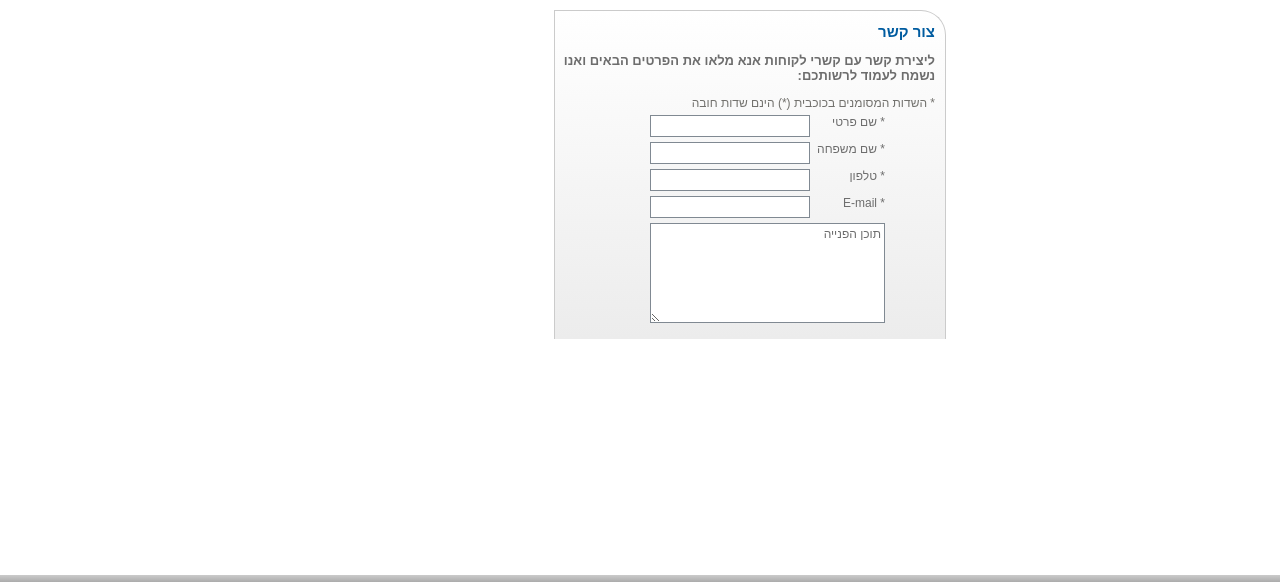
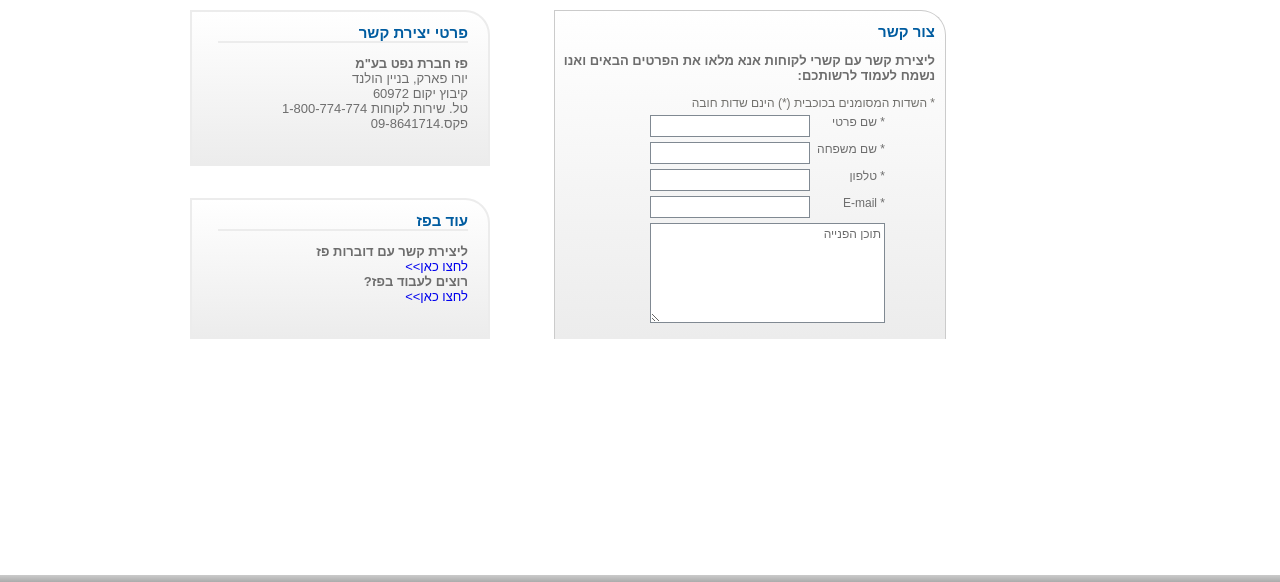
Before and after one commit to elibsh/paz, a plain HTML site: page contact.html in a window 1280 px wide. Shown: the part 187-769 px from the top of the page. Drawn offline with Linux system fonts and the light colour scheme.

Commit message:
Finalizing Contact Page

```diff
--- a/contact.html
+++ b/contact.html
@@ -145,7 +145,25 @@
                         </div>
                     </div>
                     <div>
-
+                        <div>
+                            <h2>פרטי יצירת קשר</h2>
+                            <p>
+                                <strong>פז חברת נפט בע"מ</strong><br>
+                                יורו פארק, בניין הולנד<br>
+                                קיבוץ יקום 60972<br>
+                                טל. שירות לקוחות 1-800-774-774<br>
+                                פקס.09-8641714<br>
+                            </p>
+                        </div>
+                        <div>
+                            <h2>עוד בפז</h2>
+                            <p>
+                                <strong>ליצירת קשר עם דוברות פז</strong><br>
+                                <a href="#">לחצו כאן>></a><br>
+                                <strong>רוצים לעבוד בפז?</strong><br>
+                                <a href="#">לחצו כאן>></a><br>
+                            </p>
+                        </div>
                     </div>
                 </div>
             </div>
--- a/style.css
+++ b/style.css
@@ -337,6 +337,12 @@
     position: absolute;
     top: 7px;
     right: 15px;
+    text-decoration: none;
+}
+
+.flex-item-contact:first-child > nav > ul > li > a:hover {
+    color: #005CA0;
+    text-decoration: underline;
 }
 
 .flex-item-contact:last-child {
@@ -373,6 +379,7 @@
 
 #third-row-contact {
     display: flex;
+    justify-content: space-between;
     /* flex-direction: column; */
 }
 
@@ -390,6 +397,25 @@
     margin-right: 10px;
 }
 
+#third-row-contact > div:last-child {
+    /* background-color: red; */
+    width: 300px;
+    display: flex;
+    flex-direction: column;
+    justify-content: space-between;
+}
+
+#third-row-contact > div:last-child > div {
+    background-image: linear-gradient(white, rgb(236, 236, 236));
+    border: 2px solid rgb(236, 236, 236);
+    border-top-right-radius: 25px;
+    /* border-bottom: none; */
+}
+
+#third-row-contact p a {
+    text-decoration: none;
+}
+
 /* #third-row-contact > div:first-child > div > div {
     background-color: red;
     display: flex;
@@ -404,7 +430,21 @@
     /* margin-bottom: 0; */
 }
 
-#third-row-contact p {
+#third-row-contact > div:last-child h2 {
+    /* border-bottom: 1px solid #CBCBCB; */
+    width: 250px;
+    border-bottom: 2px solid rgb(236, 236, 236);
+    margin-right: 20px;
+}
+
+#third-row-contact > div:last-child p {
+    font-size: 13px;
+    color: #6D6D6D;
+    padding-bottom: 20px;
+    margin-right: 20px;
+}
+
+#third-row-contact > div:first-child p {
     font-size: 13px;
     font-weight: bold;
     color: #6D6D6D;
@@ -451,3 +491,8 @@
     border: 1px solid #808992;
     font-size: 12px;
 }
+
+#third-row-contact div {
+    /* border: solid;
+    background-color: red; */
+}
```
Also changed, not shown: index.html (+1 -1 lines).
